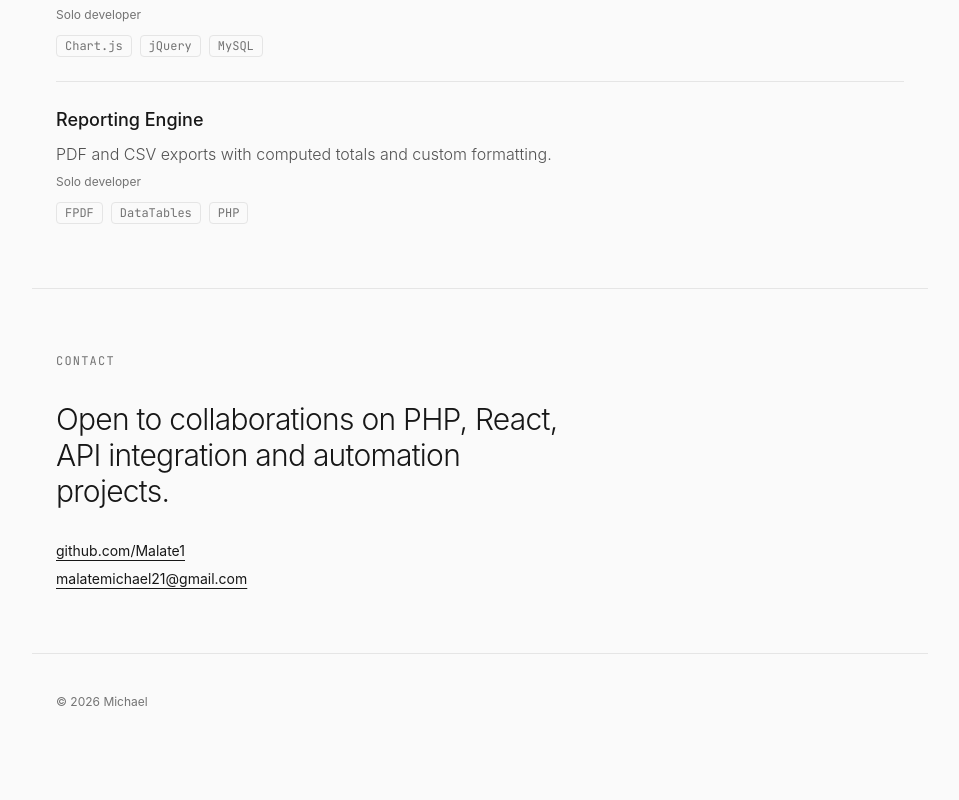
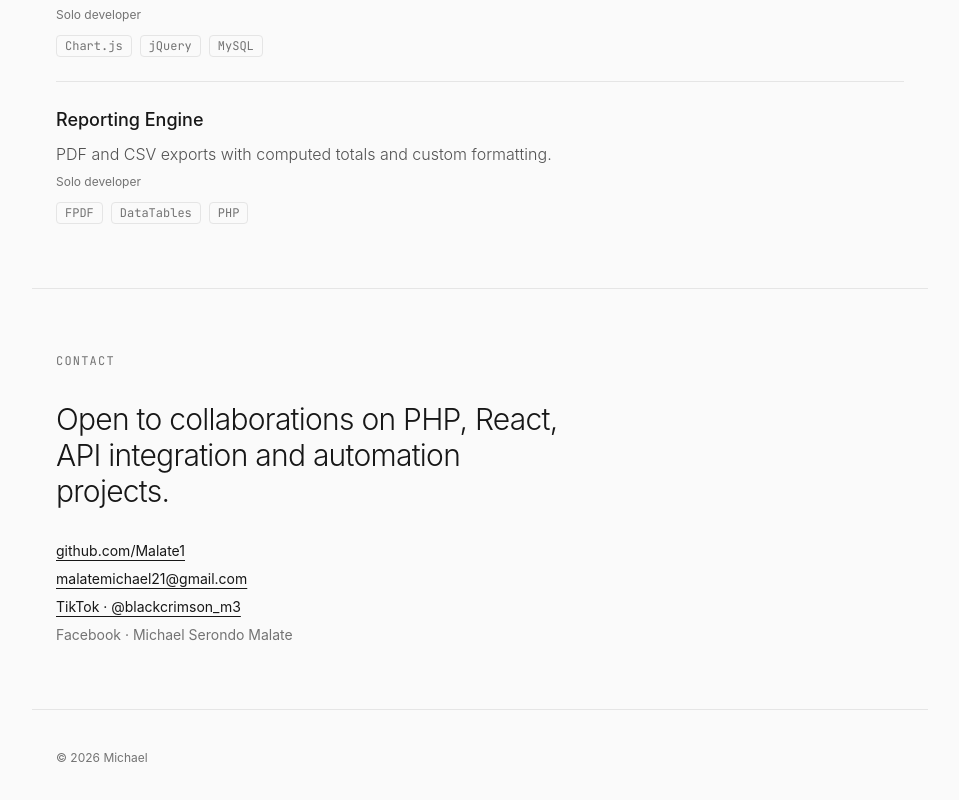
Before and after one commit to Malate1/Michael-Portfolio, a React (Vite) app: page / in a window 1280 px wide. Shown: the part 2107-2907 px from the top of the page, without its empty margins (160-1119 px from the left). Before the commit the page ends 2857 px from the top, so only its background shows below. Built offline with nearby package versions, Linux system fonts and the light colour scheme; a web font is replaced by a local one.

Commit message:
feat: add TikTok and Facebook links to contact section for enhanced connectivity

```diff
--- a/src/main.jsx
+++ b/src/main.jsx
@@ -135,6 +135,8 @@ function App() {
           <div className="mt-8 flex flex-col items-start gap-2 text-sm">
             <a href="https://github.com/Malate1" target="_blank" rel="noreferrer" className="underline underline-offset-4 hover:opacity-70">github.com/Malate1</a>
             <a href="mailto:malatemichael21@gmail.com" className="underline underline-offset-4 hover:opacity-70">malatemichael21@gmail.com</a>
+            <a href="https://www.tiktok.com/@blackcrimson_m3" target="_blank" rel="noreferrer" className="underline underline-offset-4 hover:opacity-70">TikTok · @blackcrimson_m3</a>
+            <span className="text-neutral-500">Facebook · Michael Serondo Malate</span>
           </div>
         </Section>
       </main>
```
